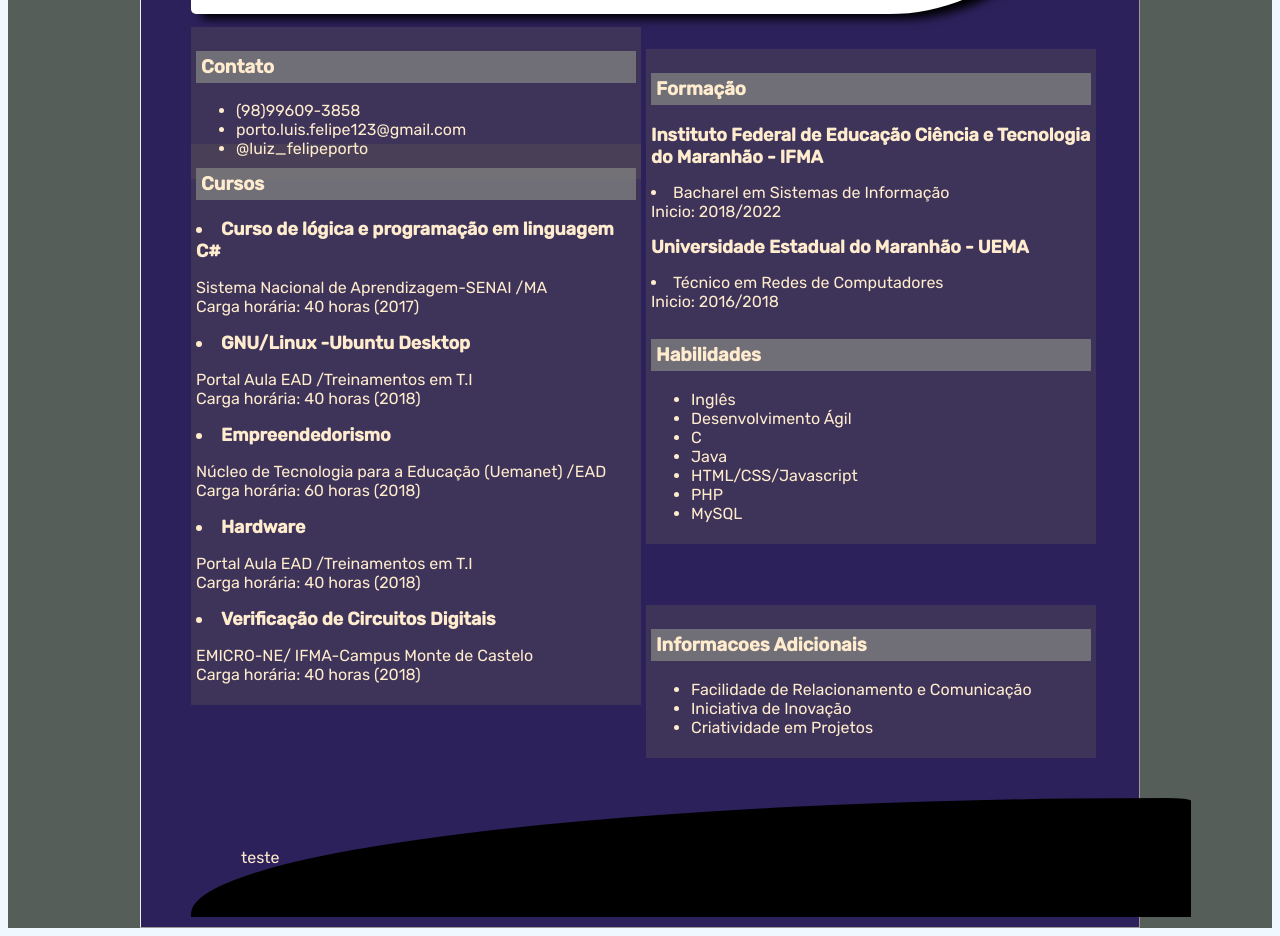
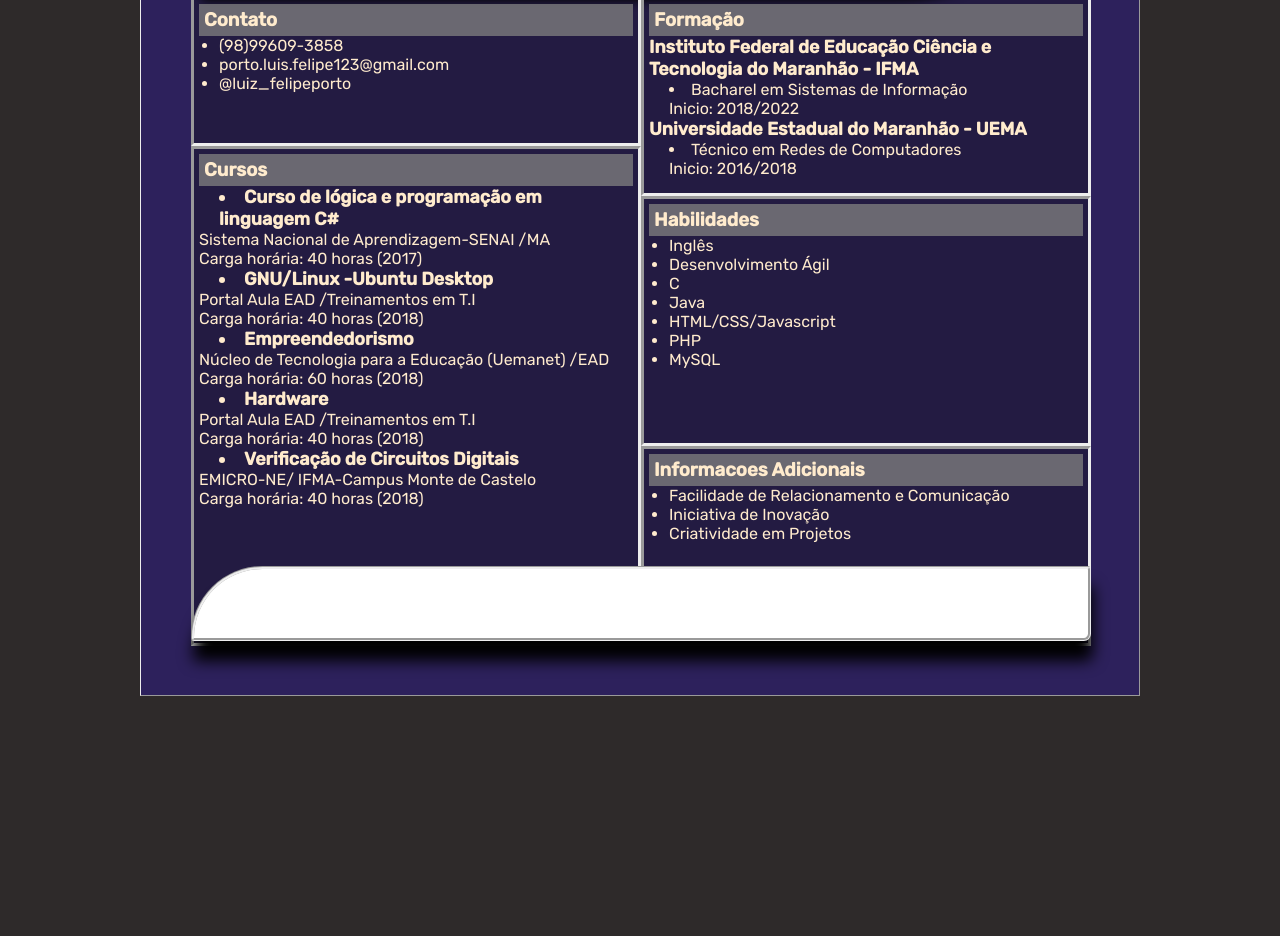
Before and after one commit to Luis-Felipe-Porto/Lattes, a plain HTML site: page index.html in a window 1280 px wide. Shown: the part 284-1220 px from the top of the page. After the commit the page ends 980 px from the top, so only its background shows below. Drawn offline with Linux system fonts and the light colour scheme.

Commit message:
novo layout em css e borda inferior

```diff
--- a/_estilo/style.css
+++ b/_estilo/style.css
@@ -1,34 +1,29 @@
 @charset "utf-8";
 *{box-sizing: border-box;}
 *{padding: none;}
+*{margin: 0;padding: 0;}
 p{
 
 }
-div#interface{
-    background-color: rgb(85, 94, 89);
+
+html{
+    background-color: rgb(46, 42, 42);
 }
 body{
-    background-color: aliceblue;
     color: blanchedalmond;
     font-family: 'Rubik', sans-serif;
     text-decoration: dashed;
 }
-section#corpo{
-    width: 1000px;
-    background-color: rgb(45, 33, 92);
-    padding: 50px;
-    margin: -20px auto 0px auto;
-    border: outset 1px;
-}
+
 header#cabecalho{
     background-color: #ffffff;
     color:black;
-    padding: 10px;
+    padding: 15px;
     border-radius: 50px 5px 200px 5px;
     box-shadow: 10px 5px 10px black;
 }
 header#cabecalho img{
-    margin-left: 700px;
+    margin-left: 650px;
     width: 150px;
     margin-bottom: -150px;
 }
@@ -36,34 +31,17 @@ div#texto-cabecalho{
     width: 250px;
     height: 200px;
     text-align: center;
-
-}
-div#contato{
-    margin-top: 13px;
-}
-div#habilidades{
-    margin-left: 455px;
-}
-div#formacao{
-    margin-left:455px;
-    margin-top: -130px;
-}
-div#cursos{
-    margin-top: -400px;
 }
 div#cursos li{
     font-weight: bold;
     font-size: 18px;
 }
-div#infoAdicionais{
-    margin-left: 455px;
-    margin-top: -100px;
-}
 div.item-lattes{
     display: block;
-    background-color: rgba(92, 86, 86, 0.37);
+    background-color: rgba(15, 15, 15, 0.342);
     padding: 5px;
     width: 450px;
+    border-style: inset;
 }
 div.item-lattes h3{
     background-color: rgba(128, 128, 128, 0.767);
@@ -71,20 +49,67 @@ div.item-lattes h3{
     transition-delay: 3s;
     transition-property: none;
 }
+div.item-lattes li{
+    margin-left: 20px;
+    text-overflow: clip;
+}
 div.item-lattes:hover h3{
-    width:445px;
+    width:435px;
     background-color: rgba(17, 16, 16, 0.658);
 }
 
 div.item-lattes h2{
     font-size: large;
 }
-div#rodape-corpo{
+
+/*layout*/
+#contato{
+    position: absolute;
+    width: 450px;
+    height: 150px;
+}
+#formacao{
+    position: absolute;
+    width: 450px;
+    height: 200px;
+    margin-left: 450px;
+}
+#habilidades{
+    position: absolute;
+    width: 450px;
+    height: 250px;
+    margin-top: 200px;
+    margin-left: 450px;
+}
+#infoAdicionais{
+    position: absolute;
+    width: 450px;
+    height: 200px;
+    margin-top: 450px;
+    margin-left: 450px;
+}
+#cursos{
+    position: absolute;
+    width: 450px;
+    height: 500px;
+    margin-top: 150px;
+}
+#rodape-corpo{
+    position: absolute;
+    width: 900px;
+    height: 75px;
+    margin-top: 570px;
+    background-color: #ffffff;
+    border-style: groove;
+    border-radius: 100px 5px 10px 5px;
+    box-shadow: 2px 20px 15px black;
+}
+#layout{
+    position: relative;
     width: 1000px;
-    background-color: black;
+    height: 1000px;
+    margin: -20px auto 0px auto;
+    background-color: rgb(45, 33, 92);
     padding: 50px;
-    border-radius: 200% 5% 0% 0%;
-    left: 0;
-    top: 40px;
-    position: relative;
+    border: outset 1px;
 }
--- a/index.html
+++ b/index.html
@@ -9,6 +9,7 @@
     </head>
     <body>
         <div id="interface">
+            <div id="layout" class="fundo-layout">
                 <section id="corpo">
                     <header id="cabecalho" class="item-lattes">
                         <img src="_imagens/imagem-perfil.jpg" alt="imagen perfil lattes">
@@ -33,8 +34,6 @@
                                 <li> Bacharel em Sistemas de Informação<br>Inicio: 2018/2022</li>
                         <h2>Universidade Estadual do Maranhão - UEMA</h2>
                                 <li>Técnico em Redes de Computadores<br>Inicio: 2016/2018</li>
-
-
                     </div>
                     <div id="habilidades" class="item-lattes">
                         <h3>Habilidades</h3>
@@ -77,10 +76,9 @@
                             </ul>
                     </div>
                     <div id="rodape-corpo">
-                    teste
                     </div>
                 </section>
-
+            </div>
         </div>
     </div>
     </div>
```
Lines whose indentation alone changed are shown as unchanged.
